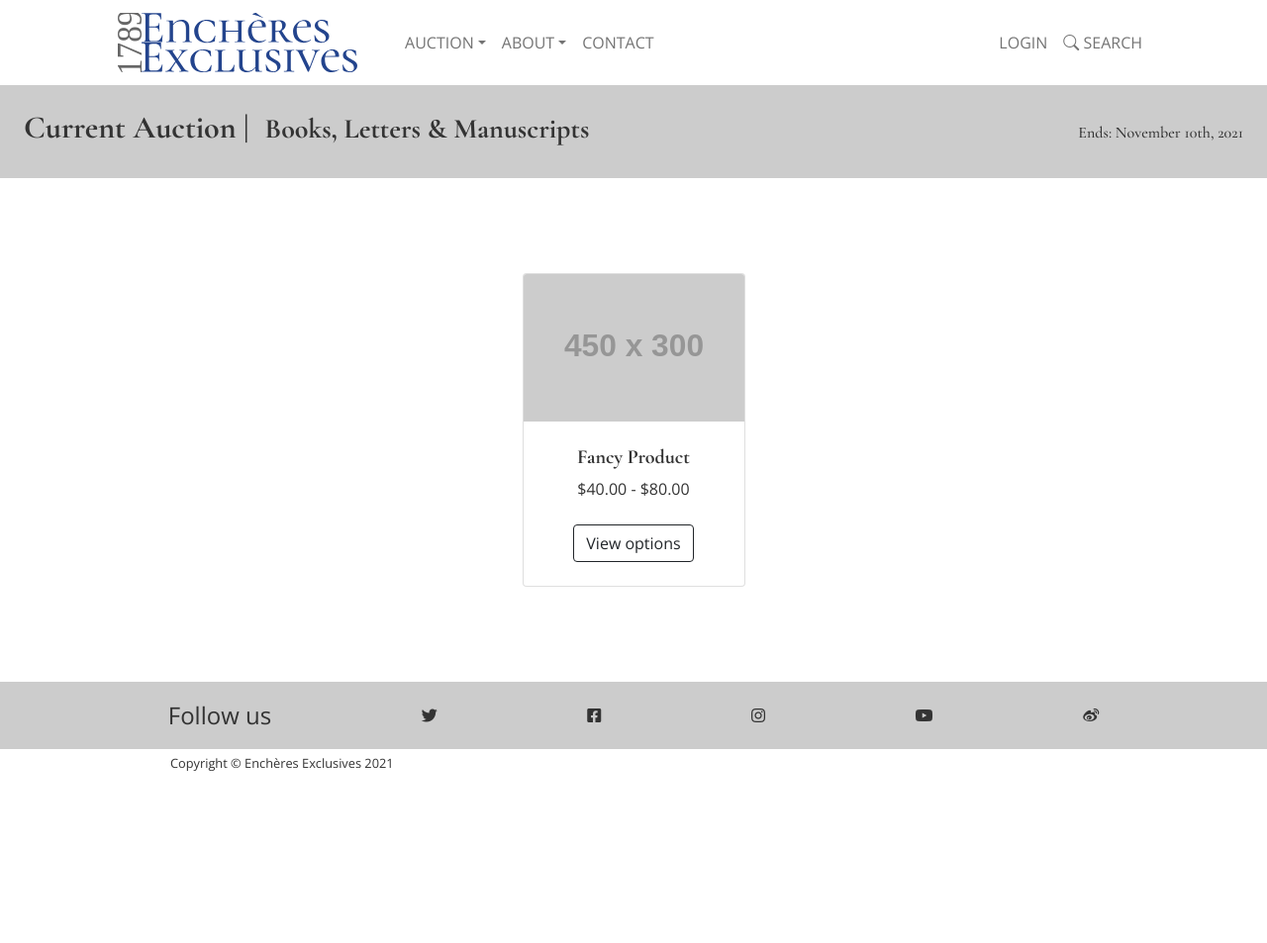
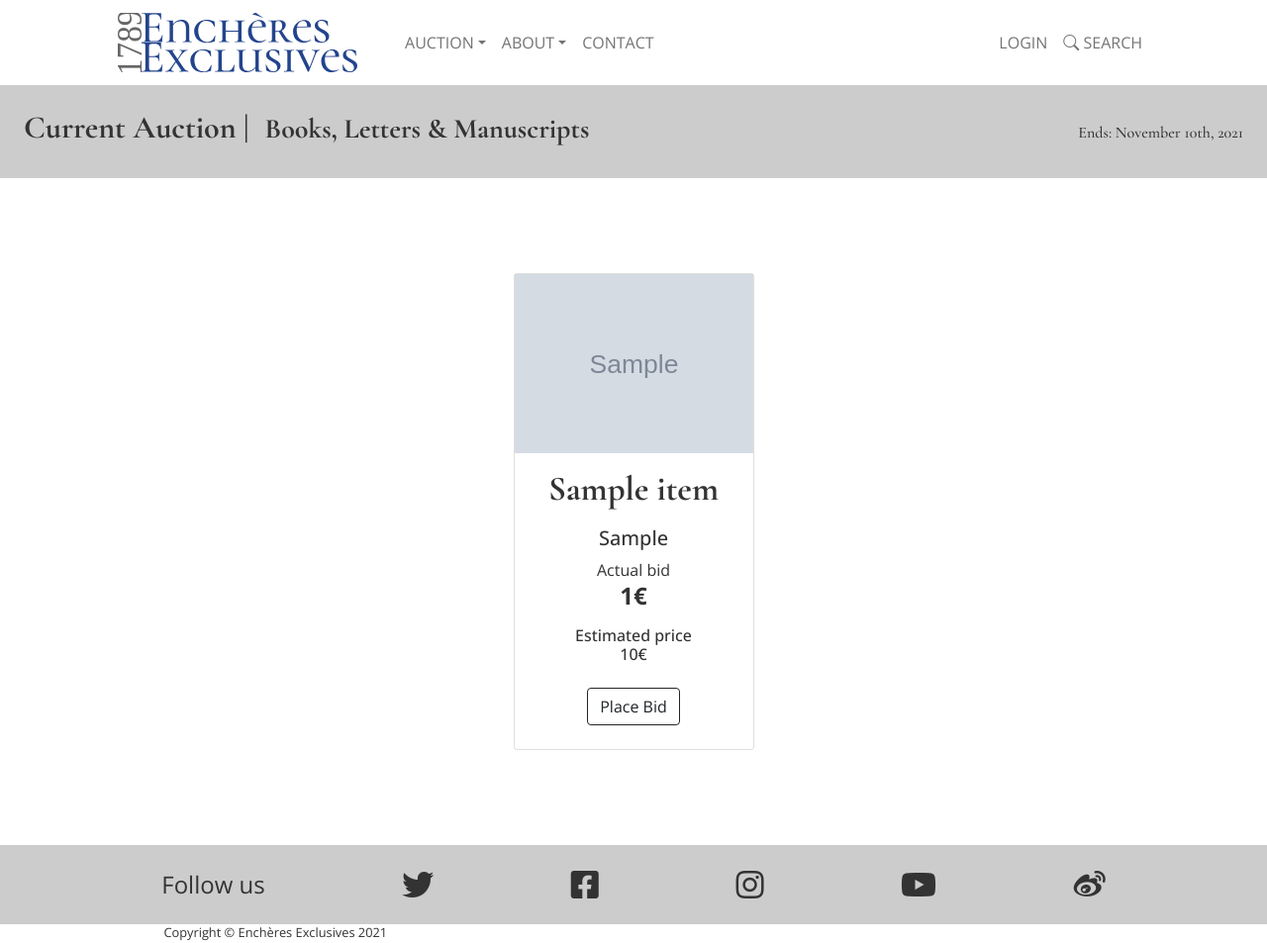
Before and after one commit to Code-Institute-Submissions/LuciusVH-encheres-exclusives_N, a Flask app: page /auction in a window 1280 px wide. Shown: the whole page at 99% size. Before the commit the page ends 779 px from the top, so only its background shows below. Run offline with Flask 2, Linux system fonts and the light colour scheme; grey boxes marked "Sample" are stand-in pictures; grey boxes labelled with a size stand in for pictures from a placeholder-image service; a database or web service that is not in the repository returns one stand-in record (values such as "Sample title"); some libraries are stand-ins or nearby versions.

Commit message:
auction cards styled & connected to db

```diff
--- a/app.py
+++ b/app.py
@@ -28,9 +28,16 @@
   return render_template('index.html')
 
 
+# _____ CURRENT AUCTION _____ #
+
+
 @app.route('/auction')
 def auction():
-  return render_template('auction.html')
+  items = mongo.db.items.find()
+  return render_template('auction.html', items=items)
+
+
+# _____ LOCAL SERVER _____ #
 
 
 if __name__ == '__main__':
--- a/static/css/style.css
+++ b/static/css/style.css
@@ -75,34 +75,62 @@
 }
 
 
-/* _____ HEADER _____ */
+/* _____ AUCTION _____ */
+
+.card-img-bg {
+  height: 40%;
+  background-color: var(--bg-grey);
+  display: flex;
+  justify-content: center;
+  align-items: center;
+}
+
+.card-img-top {
+  object-fit: contain;
+  max-width: 100%;
+  max-height: 100%;
+  width: auto;
+  height: auto;
+}
+
+.item-title {
+  font-family: var(--font-title);
+  font-size: calc(1.375rem + 1vw);
+  line-height: 1.2;
+  /* width: fit-content; */
+  text-align: center;
+}
+
+@media screen and (max-width: 576px) {
+  .item-title {
+    font-size: calc(1.375rem + 3vw)
+  }
+}
 
 
-/* @media screen and (max-width: 768px) {
-  .header-title .d-flex {
+/* _____ FOOTER _____ */
 
-  } */
-
-
-}
-
-/* _____ FOOTER _____ */
 .social {
   font-size: 2rem;
 }
+
 .social a {
   color: var(--font-body);
 }
+
 .social a i:hover {
   color: var(--color-text-highlight-dark-bg);
   transition: all 0.2s ease-in-out;
 }
+
 .social span {
   font-size: 1.5rem;
 }
+
 .copy-rel-sm {
   position: relative;
 }
+
 .copyright {
   position: absolute;
   width: max-content;
@@ -111,11 +139,11 @@
   transform: translate(-50%, -50%);
   font-size: 1rem;
 }
+
 @media screen and (min-width: 768px) {
   .copy-rel-md {
     position: relative;
   }
-
   .copyright {
     font-size: 0.8rem;
     left: 115px;
--- a/templates/auction.html
+++ b/templates/auction.html
@@ -14,29 +14,39 @@
       </div>
     </div>
   </header>
-<!-- Section-->
+
   <section class="py-5">
-    <div class="container px-4 px-lg-5 mt-5">
-      <div class="row gx-4 gx-lg-5 row-cols-2 row-cols-md-3 row-cols-xl-4 justify-content-center">
+    <div class="container mt-lg-5">
+      <div class="row gx-4 gx-lg-5 row-cols-1 row-cols-md-3 row-cols-xl-4 justify-content-center">
+      {% for item in items %}
         <div class="col mb-5">
           <div class="card h-100">
-            <!-- Product image-->
-            <img class="card-img-top" src="https://dummyimage.com/450x300/dee2e6/6c757d.jpg" alt="..." />
-            <!-- Product details-->
-            <div class="card-body p-4">
+            <!-- Item image-->
+            <div class="card-img-bg">
+              <img class="card-img-top" src="{{ item.image_url }}" alt="{{ item.title }} from {{ item.brand_artist }}" />
+            </div>
+            <!-- Item details-->
+            <div class="card-body p-3">
               <div class="text-center">
-                <!-- Product name-->
-                <h5 class="fw-bolder">Fancy Product</h5>
-                <!-- Product price-->
-                $40.00 - $80.00
+                <!-- Title -->
+                <p class="item-title fw-bolder">{{ item.title }}</p>
+                <!-- Brand / Artist -->
+                <p class="item-brand-artist h5">{{ item.brand_artist }}</p>
+                <!-- Actual bid -->
+                <p class="item-actual-bid">Actual bid<br>
+                <span class="h4 fw-bolder">{{ item.actual_bid }}€</span></p>
+                <!-- Estimated price-->
+                <p class="item-estimated-price h6">Estimated price<br>
+                <span>{{ item.estimated_price }}€</span></p>
               </div>
             </div>
             <!-- Product actions-->
             <div class="card-footer p-4 pt-0 border-top-0 bg-transparent">
-              <div class="text-center"><a class="btn btn-outline-dark mt-auto" href="#">View options</a></div>
+              <div class="text-center"><a class="btn btn-outline-dark mt-auto" href="#">Place Bid</a></div>
             </div>
           </div>
         </div>
+      {% endfor %}
       </div>
     </div>
   </section>
```
